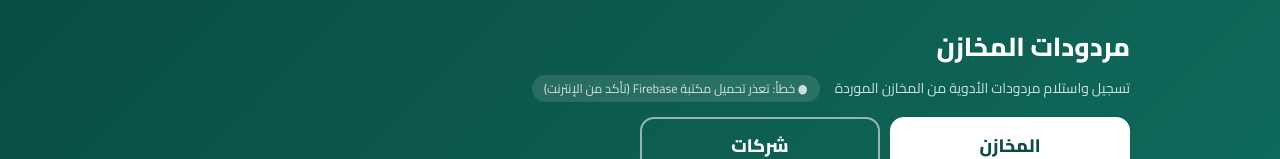
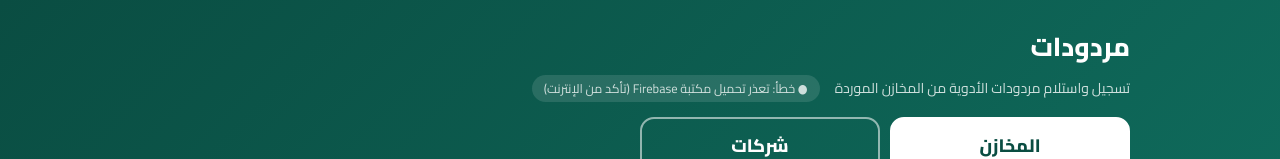
Before and after one commit to baseemahmed/mardodat, a plain HTML site: page index.html in a window 1280 px wide. Shown: the top 159 px of the page. Drawn offline with Linux system fonts and the light colour scheme; a script that the page names is missing.

Commit message:
Update header title from 'مردودات المخازن' to 'مردودات'

```diff
--- a/index.html
+++ b/index.html
@@ -67,7 +67,7 @@ th{background:var(--bg);font-size:13px;color:var(--mut)}
 </style>
 </head>
 <body>
-<header><div class="wrap"><h1>مردودات المخازن</h1><p>تسجيل واستلام مردودات الأدوية من المخازن الموردة <span id="st" style="margin-right:12px;background:rgba(255,255,255,.15);padding:2px 12px;border-radius:99px;font-size:12.5px"></span></p><div id="grp" class="grp"></div></div></header>
+<header><div class="wrap"><h1>مردودات</h1><p>تسجيل واستلام مردودات الأدوية من المخازن الموردة <span id="st" style="margin-right:12px;background:rgba(255,255,255,.15);padding:2px 12px;border-radius:99px;font-size:12.5px"></span></p><div id="grp" class="grp"></div></div></header>
 <nav id="tabs"></nav>
 <main><div class="panel" id="view"></div></main>
 <div id="toast"></div>
```
